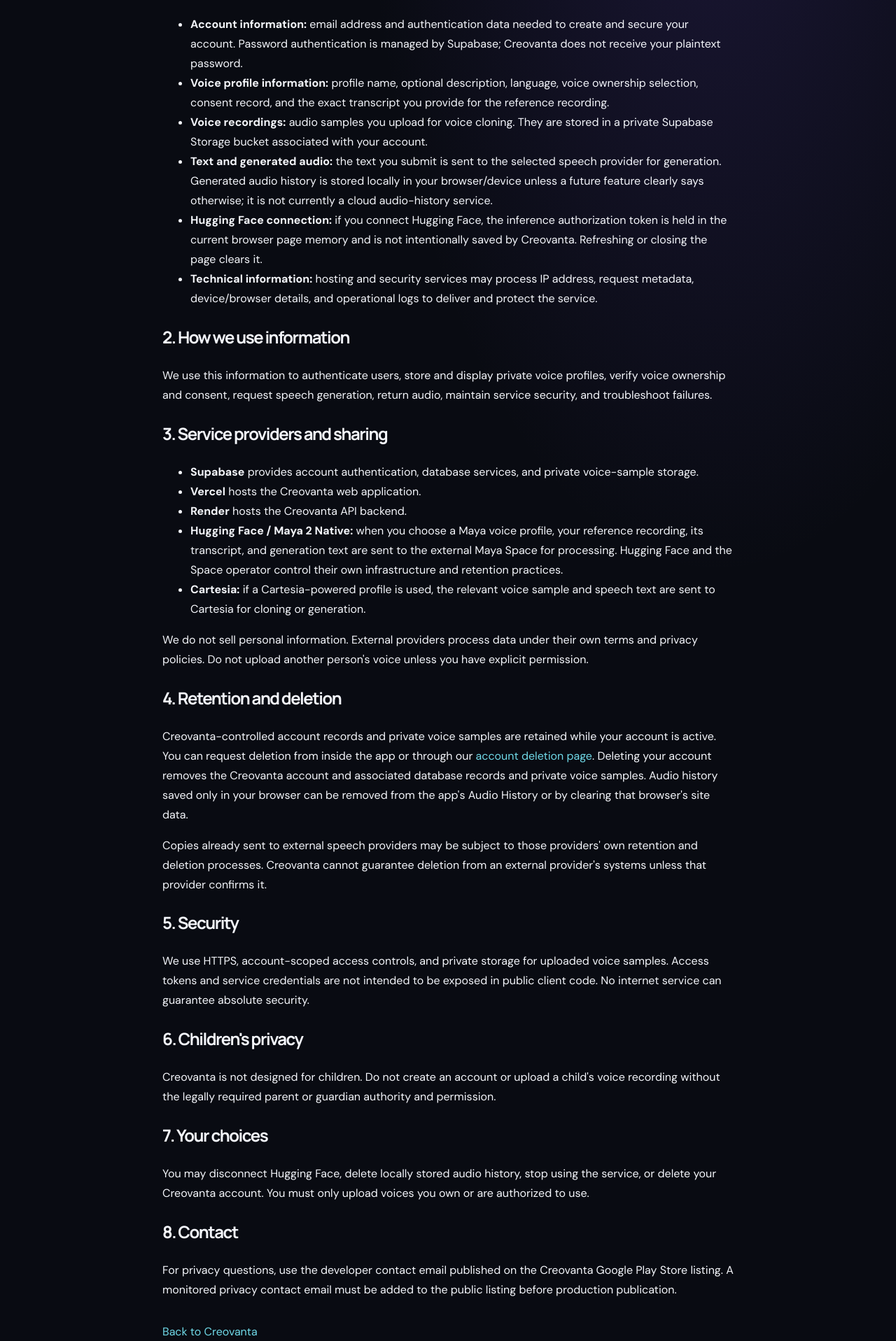
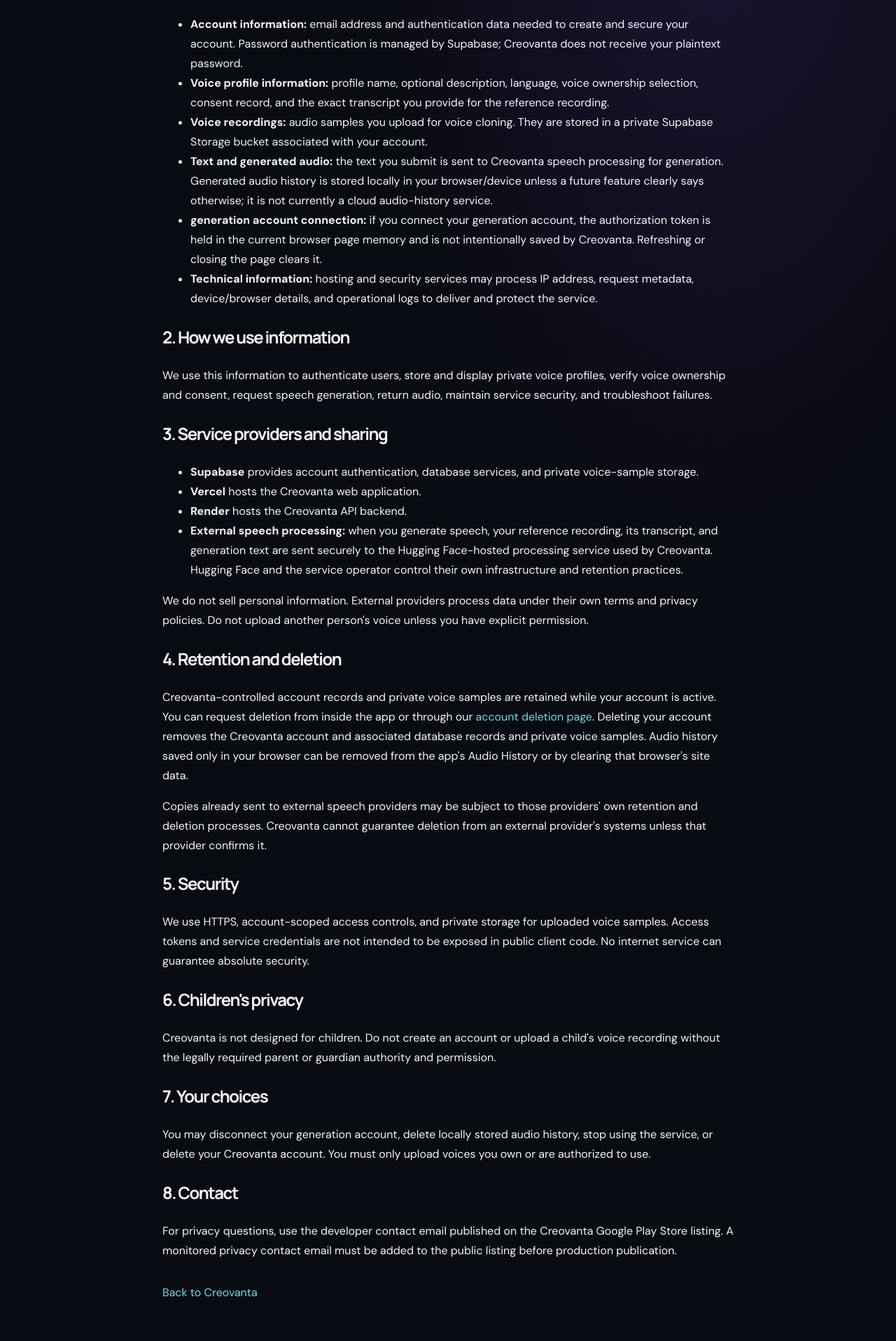
Before and after one commit to merinmoysarkar72-sys/creovanta-voice-cloning, a Next.js app: page /privacy in a window 1280 px wide. Shown: the part 310-2227 px from the top of the page at 70% size. Built offline with nearby package versions, Linux system fonts and the light colour scheme.

Commit message:
Remove retired engine references from privacy policy

```diff
--- a/app/privacy/page.tsx
+++ b/app/privacy/page.tsx
@@ -18,8 +18,8 @@ export default function PrivacyPolicy() {
         <li><b>Account information:</b> email address and authentication data needed to create and secure your account. Password authentication is managed by Supabase; Creovanta does not receive your plaintext password.</li>
         <li><b>Voice profile information:</b> profile name, optional description, language, voice ownership selection, consent record, and the exact transcript you provide for the reference recording.</li>
         <li><b>Voice recordings:</b> audio samples you upload for voice cloning. They are stored in a private Supabase Storage bucket associated with your account.</li>
-        <li><b>Text and generated audio:</b> the text you submit is sent to the selected speech provider for generation. Generated audio history is stored locally in your browser/device unless a future feature clearly says otherwise; it is not currently a cloud audio-history service.</li>
-        <li><b>Hugging Face connection:</b> if you connect Hugging Face, the inference authorization token is held in the current browser page memory and is not intentionally saved by Creovanta. Refreshing or closing the page clears it.</li>
+        <li><b>Text and generated audio:</b> the text you submit is sent to Creovanta speech processing for generation. Generated audio history is stored locally in your browser/device unless a future feature clearly says otherwise; it is not currently a cloud audio-history service.</li>
+        <li><b>generation account connection:</b> if you connect your generation account, the authorization token is held in the current browser page memory and is not intentionally saved by Creovanta. Refreshing or closing the page clears it.</li>
         <li><b>Technical information:</b> hosting and security services may process IP address, request metadata, device/browser details, and operational logs to deliver and protect the service.</li>
       </ul>
 
@@ -31,8 +31,7 @@ export default function PrivacyPolicy() {
         <li><b>Supabase</b> provides account authentication, database services, and private voice-sample storage.</li>
         <li><b>Vercel</b> hosts the Creovanta web application.</li>
         <li><b>Render</b> hosts the Creovanta API backend.</li>
-        <li><b>Hugging Face / Maya 2 Native:</b> when you choose a Maya voice profile, your reference recording, its transcript, and generation text are sent to the external Maya Space for processing. Hugging Face and the Space operator control their own infrastructure and retention practices.</li>
-        <li><b>Cartesia:</b> if a Cartesia-powered profile is used, the relevant voice sample and speech text are sent to Cartesia for cloning or generation.</li>
+        <li><b>External speech processing:</b> when you generate speech, your reference recording, its transcript, and generation text are sent securely to the Hugging Face-hosted processing service used by Creovanta. Hugging Face and the service operator control their own infrastructure and retention practices.</li>
       </ul>
       <p>We do not sell personal information. External providers process data under their own terms and privacy policies. Do not upload another person's voice unless you have explicit permission.</p>
 
@@ -47,7 +46,7 @@ export default function PrivacyPolicy() {
       <p>Creovanta is not designed for children. Do not create an account or upload a child's voice recording without the legally required parent or guardian authority and permission.</p>
 
       <h2>7. Your choices</h2>
-      <p>You may disconnect Hugging Face, delete locally stored audio history, stop using the service, or delete your Creovanta account. You must only upload voices you own or are authorized to use.</p>
+      <p>You may disconnect your generation account, delete locally stored audio history, stop using the service, or delete your Creovanta account. You must only upload voices you own or are authorized to use.</p>
 
       <h2>8. Contact</h2>
       <p>For privacy questions, use the developer contact email published on the Creovanta Google Play Store listing. A monitored privacy contact email must be added to the public listing before production publication.</p>
```
